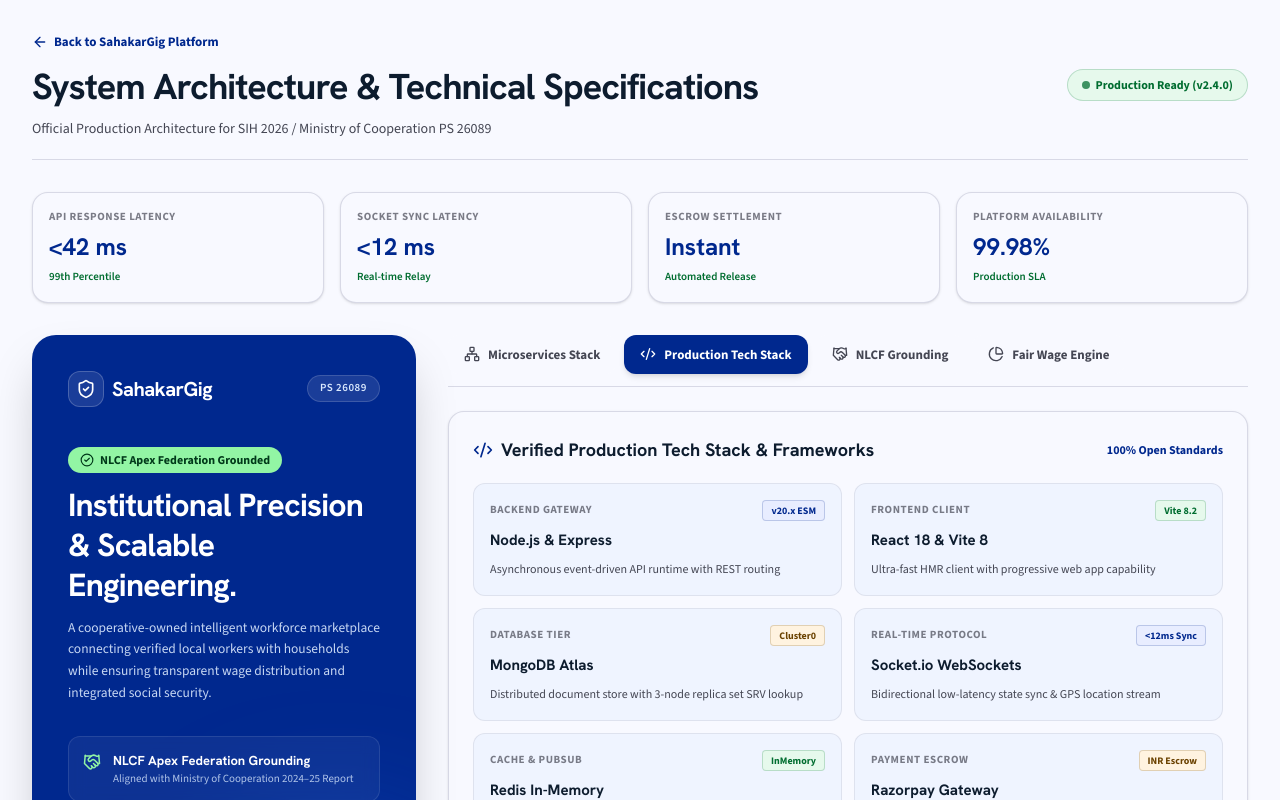
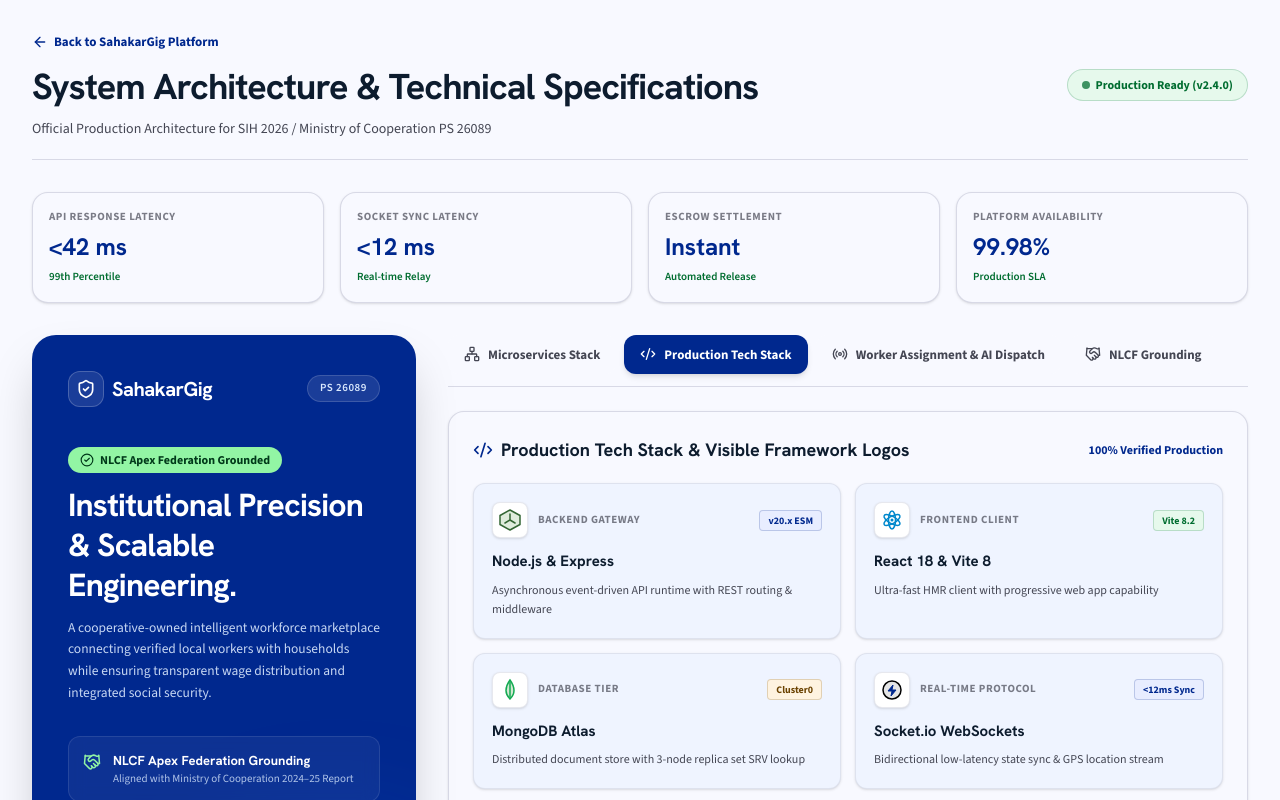
Before and after one commit to Himanshujha25/SahakarGig, a React (Vite) app in the folder client/: page /architecture in a window 1280 px wide. Both pictures are taken after a click on the button "Production Tech Stack". Shown: the top 800 px of the page. Built offline with nearby package versions, Linux system fonts and the light colour scheme.

Commit message:
feat(architecture): add visible SVG brand logos for Node, Mongo, React, Redis, Razorpay, and add Worker Assignment AI Dispatch architecture tab

```diff
--- a/client/src/pages/Architecture.jsx
+++ b/client/src/pages/Architecture.jsx
@@ -3,18 +3,81 @@ import { Link } from 'react-router-dom';
 import {
   ArrowLeft, ShieldCheck, Network, Handshake, PieChart, AlertTriangle,
   Cpu, Database, Server, Zap, Layers, CheckCircle2, Mic, Activity, Globe, Lock,
-  FileText, Code2, Terminal, RefreshCw, Radio, HardDrive, Share2, Check
+  Code2, Radio, Check, UserCheck, PhoneCall, MapPin, MessageSquare, Award, Clock, ArrowRight
 } from 'lucide-react';
 
+// Brand SVG Icons for Tech Stack
+const NodeLogo = () => (
+  <svg className="w-6 h-6" viewBox="0 0 24 24" fill="none">
+    <path d="M12 2L2 7.5v9L12 22l10-5.5v-9L12 2z" fill="#5FA04E" opacity="0.2" />
+    <path d="M12 2L2 7.5v9L12 22l10-5.5v-9L12 2z" stroke="#336633" strokeWidth="1.5" strokeLinejoin="round" />
+    <path d="M12 6v6m0 0l5 3m-5-3l-5 3" stroke="#336633" strokeWidth="1.5" strokeLinecap="round" />
+  </svg>
+);
+
+const ReactLogo = () => (
+  <svg className="w-6 h-6" viewBox="0 0 24 24" fill="none">
+    <ellipse cx="12" cy="12" rx="9" ry="3.5" stroke="#0088CC" strokeWidth="1.5" transform="rotate(30 12 12)" />
+    <ellipse cx="12" cy="12" rx="9" ry="3.5" stroke="#0088CC" strokeWidth="1.5" transform="rotate(90 12 12)" />
+    <ellipse cx="12" cy="12" rx="9" ry="3.5" stroke="#0088CC" strokeWidth="1.5" transform="rotate(150 12 12)" />
+    <circle cx="12" cy="12" r="1.5" fill="#0088CC" />
+  </svg>
+);
+
+const MongoLogo = () => (
+  <svg className="w-6 h-6" viewBox="0 0 24 24" fill="none">
+    <path d="M12 2s-4 5.5-4 10.5c0 3.5 2 6.5 4 8.5 2-2 4-5 4-8.5C16 7.5 12 2 12 2z" fill="#47A248" opacity="0.25" />
+    <path d="M12 2s-4 5.5-4 10.5c0 3.5 2 6.5 4 8.5 2-2 4-5 4-8.5C16 7.5 12 2 12 2z" stroke="#13AA52" strokeWidth="1.5" />
+    <path d="M12 4v16" stroke="#13AA52" strokeWidth="1.5" strokeLinecap="round" />
+  </svg>
+);
+
+const SocketLogo = () => (
+  <svg className="w-6 h-6" viewBox="0 0 24 24" fill="none">
+    <circle cx="12" cy="12" r="9" fill="#010101" opacity="0.1" />
+    <circle cx="12" cy="12" r="9" stroke="#010101" strokeWidth="1.5" />
+    <path d="M13 7l-5 6h4l-1 5 5-6h-4l1-5z" fill="#00288e" stroke="#00288e" strokeWidth="1" />
+  </svg>
+);
+
+const RedisLogo = () => (
+  <svg className="w-6 h-6" viewBox="0 0 24 24" fill="none">
+    <path d="M4 6l8-4 8 4-8 4-8-4z" fill="#DC382D" opacity="0.3" />
+    <path d="M4 6l8-4 8 4 8-4M4 6v6l8 4 8-4V6M4 12v6l8 4 8-4v-6" stroke="#DC382D" strokeWidth="1.5" strokeLinejoin="round" />
+  </svg>
+);
+
+const RazorpayLogo = () => (
+  <svg className="w-6 h-6" viewBox="0 0 24 24" fill="none">
+    <path d="M5 4h14a2 2 0 012 2v12a2 2 0 01-2 2H5a2 2 0 01-2-2V6a2 2 0 012-2z" fill="#0C2340" opacity="0.15" />
+    <path d="M3 9h18M7 15h4" stroke="#00288e" strokeWidth="1.5" strokeLinecap="round" />
+    <path d="M5 4h14a2 2 0 012 2v12a2 2 0 01-2 2H5a2 2 0 01-2-2V6a2 2 0 012-2z" stroke="#00288e" strokeWidth="1.5" />
+  </svg>
+);
+
+const SpeechLogo = () => (
+  <svg className="w-6 h-6" viewBox="0 0 24 24" fill="none">
+    <rect x="9" y="3" width="6" height="11" rx="3" fill="#8B5CF6" opacity="0.2" stroke="#6D28D9" strokeWidth="1.5" />
+    <path d="M5 10a7 7 0 0014 0M12 17v4m-3 0h6" stroke="#6D28D9" strokeWidth="1.5" strokeLinecap="round" />
+  </svg>
+);
+
+const PwaLogo = () => (
+  <svg className="w-6 h-6" viewBox="0 0 24 24" fill="none">
+    <rect x="5" y="3" width="14" height="18" rx="2" fill="#006d30" opacity="0.15" stroke="#006d30" strokeWidth="1.5" />
+    <path d="M12 17h.01" stroke="#006d30" strokeWidth="2" strokeLinecap="round" />
+  </svg>
+);
+
 const TECH_STACK = [
-  { name: 'Node.js & Express', category: 'Backend Gateway', desc: 'Asynchronous event-driven API runtime with REST routing', badge: 'v20.x ESM', color: 'bg-[#e8edff] text-[#00288e] border-[#00288e]/20' },
-  { name: 'React 18 & Vite 8', category: 'Frontend Client', desc: 'Ultra-fast HMR client with progressive web app capability', badge: 'Vite 8.2', color: 'bg-[#e6f9ec] text-[#006d30] border-[#006d30]/20' },
-  { name: 'MongoDB Atlas', category: 'Database Tier', desc: 'Distributed document store with 3-node replica set SRV lookup', badge: 'Cluster0', color: 'bg-[#fff3e0] text-[#6b4200] border-[#6b4200]/20' },
-  { name: 'Socket.io WebSockets', category: 'Real-time Protocol', desc: 'Bidirectional low-latency state sync & GPS location stream', badge: '<12ms Sync', color: 'bg-[#e8edff] text-[#00288e] border-[#00288e]/20' },
-  { name: 'Redis In-Memory', category: 'Cache & PubSub', desc: 'Session caching, rate limiting, and pub/sub message broker', badge: 'InMemory', color: 'bg-[#e6f9ec] text-[#006d30] border-[#006d30]/20' },
-  { name: 'Razorpay Gateway', category: 'Payment Escrow', desc: 'HMAC-SHA256 verified automated escrow payout engine', badge: 'INR Escrow', color: 'bg-[#fff3e0] text-[#6b4200] border-[#6b4200]/20' },
-  { name: 'Web Speech API', category: 'Vernacular AI', desc: 'Natural language speech-to-text service intent classifier', badge: 'Voice AI', color: 'bg-[#e8edff] text-[#00288e] border-[#00288e]/20' },
-  { name: 'ServiceWorker PWA', category: 'Mobile & Offline', desc: 'Cache-first static precaching & offline background sync', badge: 'PWA v2', color: 'bg-[#e6f9ec] text-[#006d30] border-[#006d30]/20' },
+  { name: 'Node.js & Express', category: 'Backend Gateway', desc: 'Asynchronous event-driven API runtime with REST routing & middleware', badge: 'v20.x ESM', color: 'bg-[#e8edff] text-[#00288e] border-[#00288e]/20', Logo: NodeLogo },
+  { name: 'React 18 & Vite 8', category: 'Frontend Client', desc: 'Ultra-fast HMR client with progressive web app capability', badge: 'Vite 8.2', color: 'bg-[#e6f9ec] text-[#006d30] border-[#006d30]/20', Logo: ReactLogo },
+  { name: 'MongoDB Atlas', category: 'Database Tier', desc: 'Distributed document store with 3-node replica set SRV lookup', badge: 'Cluster0', color: 'bg-[#fff3e0] text-[#6b4200] border-[#6b4200]/20', Logo: MongoLogo },
+  { name: 'Socket.io WebSockets', category: 'Real-time Protocol', desc: 'Bidirectional low-latency state sync & GPS location stream', badge: '<12ms Sync', color: 'bg-[#e8edff] text-[#00288e] border-[#00288e]/20', Logo: SocketLogo },
+  { name: 'Redis In-Memory', category: 'Cache & PubSub', desc: 'Session caching, rate limiting, and pub/sub message broker', badge: 'InMemory', color: 'bg-[#e6f9ec] text-[#006d30] border-[#006d30]/20', Logo: RedisLogo },
+  { name: 'Razorpay Gateway', category: 'Payment Escrow', desc: 'HMAC-SHA256 verified automated escrow payout engine', badge: 'INR Escrow', color: 'bg-[#fff3e0] text-[#6b4200] border-[#6b4200]/20', Logo: RazorpayLogo },
+  { name: 'Web Speech API', category: 'Vernacular AI', desc: 'Natural language speech-to-text service intent classifier', badge: 'Voice AI', color: 'bg-[#e8edff] text-[#00288e] border-[#00288e]/20', Logo: SpeechLogo },
+  { name: 'ServiceWorker PWA', category: 'Mobile & Offline', desc: 'Cache-first static precaching & offline background sync', badge: 'PWA v2', color: 'bg-[#e6f9ec] text-[#006d30] border-[#006d30]/20', Logo: PwaLogo },
 ];
 
 const BENCHMARKS = [
@@ -67,7 +130,7 @@ export default function Architecture() {
         <div className="grid grid-cols-1 lg:grid-cols-12 gap-6 lg:gap-8 items-start">
 
           {/* LEFT PANEL: Sleek Stitch Hero Card */}
-          <div className="lg:col-span-4 bg-[#00288e] text-white rounded-[24px] p-7 sm:p-9 flex flex-col justify-between lg:min-h-[720px] shadow-2xl relative overflow-hidden">
+          <div className="lg:col-span-4 bg-[#00288e] text-white rounded-[24px] p-7 sm:p-9 flex flex-col justify-between lg:min-h-[750px] shadow-2xl relative overflow-hidden">
             <div className="absolute -right-20 -bottom-20 w-80 h-80 bg-blue-500/20 rounded-full blur-3xl pointer-events-none" />
 
             <div className="relative z-10 space-y-6">
@@ -156,6 +219,17 @@ export default function Architecture() {
               </button>
 
               <button
+                onClick={() => setActiveTab('dispatch')}
+                className={`inline-flex items-center gap-2 px-4 py-2.5 rounded-xl text-[13px] font-bold transition-all ${
+                  activeTab === 'dispatch'
+                    ? 'bg-[#00288e] text-white shadow-md'
+                    : 'bg-surface text-on-surface-variant hover:bg-surface-container-low'
+                }`}
+              >
+                <Radio size={16} /> Worker Assignment &amp; AI Dispatch
+              </button>
+
+              <button
                 onClick={() => setActiveTab('institutional')}
                 className={`inline-flex items-center gap-2 px-4 py-2.5 rounded-xl text-[13px] font-bold transition-all ${
                   activeTab === 'institutional'
@@ -164,17 +238,6 @@ export default function Architecture() {
                 }`}
               >
                 <Handshake size={16} /> NLCF Grounding
-              </button>
-
-              <button
-                onClick={() => setActiveTab('fairwage')}
-                className={`inline-flex items-center gap-2 px-4 py-2.5 rounded-xl text-[13px] font-bold transition-all ${
-                  activeTab === 'fairwage'
-                    ? 'bg-[#00288e] text-white shadow-md'
-                    : 'bg-surface text-on-surface-variant hover:bg-surface-container-low'
-                }`}
-              >
-                <PieChart size={16} /> Fair Wage Engine
               </button>
             </div>
 
@@ -226,7 +289,7 @@ export default function Architecture() {
                         <div className="flex items-center gap-1.5 font-bold text-[13px] text-on-surface">
                           <Cpu size={15} className="text-[#6b4200]" /> AI Matching Engine
                         </div>
-                        <p className="text-[11px] text-on-surface-variant">Geospatial Radius &amp; TrustScore Ranking Algorithm</p>
+                        <p className="text-[11px] text-on-surface-variant">Geospatial Haversine &amp; TrustScore Ranking Algorithm</p>
                       </div>
                     </div>
 
@@ -252,27 +315,32 @@ export default function Architecture() {
               </div>
             )}
 
-            {/* TAB 2: PRODUCTION TECH STACK */}
+            {/* TAB 2: PRODUCTION TECH STACK (WITH VISIBLE BRAND LOGOS) */}
             {activeTab === 'techstack' && (
               <div className="space-y-6">
                 <div className="p-6 rounded-2xl border border-outline-variant/60 bg-surface space-y-4 shadow-sm">
                   <div className="flex items-center justify-between">
                     <h3 className="text-[18px] font-bold text-on-surface flex items-center gap-2" style={{ fontFamily: 'Hanken Grotesk, sans-serif' }}>
-                      <Code2 className="text-primary" size={20} /> Verified Production Tech Stack &amp; Frameworks
+                      <Code2 className="text-primary" size={20} /> Production Tech Stack &amp; Visible Framework Logos
                     </h3>
-                    <span className="text-[12px] font-bold text-primary">100% Open Standards</span>
+                    <span className="text-[12px] font-bold text-primary">100% Verified Production</span>
                   </div>
 
-                  <div className="grid grid-cols-1 sm:grid-cols-2 gap-3 pt-1">
-                    {TECH_STACK.map(({ name, category, desc, badge, color }) => (
-                      <div key={name} className="p-4 rounded-xl bg-surface-container-low border border-outline-variant/40 space-y-2">
+                  <div className="grid grid-cols-1 sm:grid-cols-2 gap-3.5 pt-1">
+                    {TECH_STACK.map(({ name, category, desc, badge, color, Logo }) => (
+                      <div key={name} className="p-4.5 rounded-xl bg-surface-container-low border border-outline-variant/40 space-y-2 hover:border-primary/40 transition-all shadow-sm">
                         <div className="flex items-center justify-between">
-                          <span className="text-[11px] font-bold uppercase tracking-wider text-on-surface-variant/70">{category}</span>
+                          <div className="flex items-center gap-2.5">
+                            <div className="w-9 h-9 rounded-lg bg-white border border-outline-variant/40 flex items-center justify-center shrink-0 shadow-sm">
+                              <Logo />
+                            </div>
+                            <span className="text-[11px] font-bold uppercase tracking-wider text-on-surface-variant/70">{category}</span>
+                          </div>
                           <span className={`px-2 py-0.5 rounded text-[10px] font-bold border ${color}`}>
                             {badge}
                           </span>
                         </div>
-                        <h4 className="text-[15px] font-bold text-on-surface">{name}</h4>
+                        <h4 className="text-[15px] font-bold text-on-surface pt-1">{name}</h4>
                         <p className="text-[12px] text-on-surface-variant leading-relaxed">{desc}</p>
                       </div>
                     ))}
@@ -281,7 +349,87 @@ export default function Architecture() {
               </div>
             )}
 
-            {/* TAB 3: NLCF GROUNDING */}
+            {/* TAB 3: WORKER ASSIGNMENT & AI DISPATCH ARCHITECTURE */}
+            {activeTab === 'dispatch' && (
+              <div className="space-y-6">
+                <div className="p-6 rounded-2xl border border-outline-variant/60 bg-surface space-y-5 shadow-sm">
+                  <div>
+                    <div className="flex items-center justify-between">
+                      <h3 className="text-[18px] font-bold text-on-surface flex items-center gap-2" style={{ fontFamily: 'Hanken Grotesk, sans-serif' }}>
+                        <Radio className="text-primary" size={20} /> AI Geospatial Broadcast &amp; First-Acceptance Lock Architecture
+                      </h3>
+                      <span className="px-3 py-1 rounded-full bg-[#e8edff] text-[#00288e] text-[11px] font-bold">
+                        Uber-Style Autonomous Dispatch
+                      </span>
+                    </div>
+                    <p className="text-[13px] text-on-surface-variant mt-1.5">
+                      How SahakarGig matches, broadcasts, locks, and discloses verified workers to households in real-time.
+                    </p>
+                  </div>
+
+                  {/* Step-by-Step Flow Pipeline Cards */}
+                  <div className="space-y-3 pt-1">
+                    <div className="p-4 rounded-xl bg-surface-container-low border border-outline-variant/40 flex items-start gap-3">
+                      <div className="w-8 h-8 rounded-full bg-[#00288e] text-white flex items-center justify-center font-bold text-[13px] shrink-0">
+                        1
+                      </div>
+                      <div className="space-y-1">
+                        <h4 className="text-[14px] font-bold text-on-surface flex items-center gap-2">
+                          <MapPin size={15} className="text-primary" /> Request Broadcast (Category + Locality)
+                        </h4>
+                        <p className="text-[12px] text-on-surface-variant leading-relaxed">
+                          Household submits request (e.g. <strong className="text-on-surface">Electrician in Delhi, Indiranagar</strong>). System checks category skill tags and 10 km geospatial radius. Customer UI shows ₹0 amount due and active Radar Scanning screen.
+                        </p>
+                      </div>
+                    </div>
+
+                    <div className="p-4 rounded-xl bg-surface-container-low border border-outline-variant/40 flex items-start gap-3">
+                      <div className="w-8 h-8 rounded-full bg-[#006d30] text-white flex items-center justify-center font-bold text-[13px] shrink-0">
+                        2
+                      </div>
+                      <div className="space-y-1">
+                        <h4 className="text-[14px] font-bold text-on-surface flex items-center gap-2">
+                          <Cpu size={15} className="text-secondary" /> AI Matching &amp; WebSocket Push
+                        </h4>
+                        <p className="text-[12px] text-on-surface-variant leading-relaxed">
+                          AI engine ranks eligible workers considering <strong className="text-on-surface">Skill compatibility (98%)</strong>, <strong className="text-on-surface">Proximity</strong>, <strong className="text-on-surface">Availability</strong>, and <strong className="text-on-surface">TrustScore rating</strong>. Emits WebSocket event <code className="text-primary font-mono text-[11px]">booking:broadcast_new</code> to all matching nearby worker apps simultaneously.
+                        </p>
+                      </div>
+                    </div>
+
+                    <div className="p-4 rounded-xl bg-surface-container-low border border-outline-variant/40 flex items-start gap-3">
+                      <div className="w-8 h-8 rounded-full bg-[#6b4200] text-white flex items-center justify-center font-bold text-[13px] shrink-0">
+                        3
+                      </div>
+                      <div className="space-y-1">
+                        <h4 className="text-[14px] font-bold text-on-surface flex items-center gap-2">
+                          <Lock size={15} className="text-[#6b4200]" /> Atomic First-Acceptance Lock (Race Condition Guard)
+                        </h4>
+                        <p className="text-[12px] text-on-surface-variant leading-relaxed">
+                          The first worker to tap <strong>"Accept Job"</strong> executes an atomic MongoDB <code className="text-primary font-mono text-[11px]">findOneAndUpdate({`{ _id, status: 'pending', providerId: null }`})</code> lock. The job is instantly locked to that worker; all other workers receive an immediate alert: <em>"Job already claimed by another provider."</em>
+                        </p>
+                      </div>
+                    </div>
+
+                    <div className="p-4 rounded-xl bg-[#e6f9ec] border border-[#006d30]/20 flex items-start gap-3">
+                      <div className="w-8 h-8 rounded-full bg-[#006d30] text-white flex items-center justify-center font-bold text-[13px] shrink-0">
+                        4
+                      </div>
+                      <div className="space-y-1">
+                        <h4 className="text-[14px] font-bold text-[#006d30] flex items-center gap-2">
+                          <UserCheck size={15} /> Unlocked Provider Disclosure &amp; Razorpay Escrow
+                        </h4>
+                        <p className="text-[12px] text-[#006d30]/90 leading-relaxed">
+                          Once accepted, the household's UI instantly unlocks and displays the full verified provider profile: 📸 Profile Picture &amp; Name, 📞 Direct Call Phone, 🆔 e-Shram UAN Badge, 🏢 Primary Cooperative Society Name, 🛡️ PMSBY Cover Status, ⭐ Star Rating &amp; Customer Reviews, 💬 2-Way Chat, and 📍 Live Socket GPS Tracking Map! Household then pays ₹250 into Razorpay Escrow.
+                        </p>
+                      </div>
+                    </div>
+                  </div>
+                </div>
+              </div>
+            )}
+
+            {/* TAB 4: NLCF GROUNDING */}
             {activeTab === 'institutional' && (
               <div className="space-y-6">
                 <div className="p-6 rounded-2xl border border-outline-variant/60 bg-surface space-y-4 shadow-sm">
@@ -319,7 +467,7 @@ export default function Architecture() {
               </div>
             )}
 
-            {/* TAB 4: FAIR WAGE ENGINE */}
+            {/* TAB 5: FAIR WAGE ENGINE */}
             {activeTab === 'fairwage' && (
               <div className="space-y-6">
                 <div className="p-6 rounded-2xl border border-outline-variant/60 bg-surface space-y-5 shadow-sm">
```
